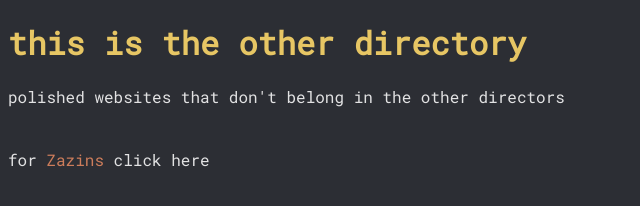
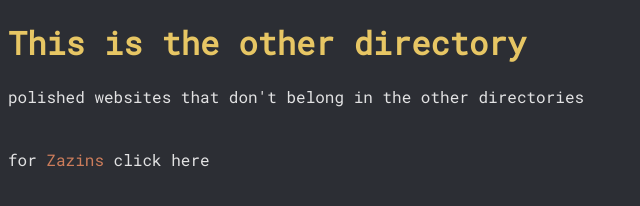
Before and after one commit to Shitpit/shitpit.github.io, a plain HTML site: page others.html in a window 1280 px wide. Shown: the full height of the page, 0-640 px from the left. Drawn offline with Linux system fonts and the light colour scheme.

Commit message:
Spelling

```diff
--- a/others.html
+++ b/others.html
@@ -11,9 +11,9 @@
 </head>
 <body class="experimental">
     <h1>
-        this is the other directory
+        This is the other directory
     </h1>
-    polished websites that don't belong in the other directors
+    polished websites that don't belong in the other directories
     <br/>
     <br/>
     <br/>
```
